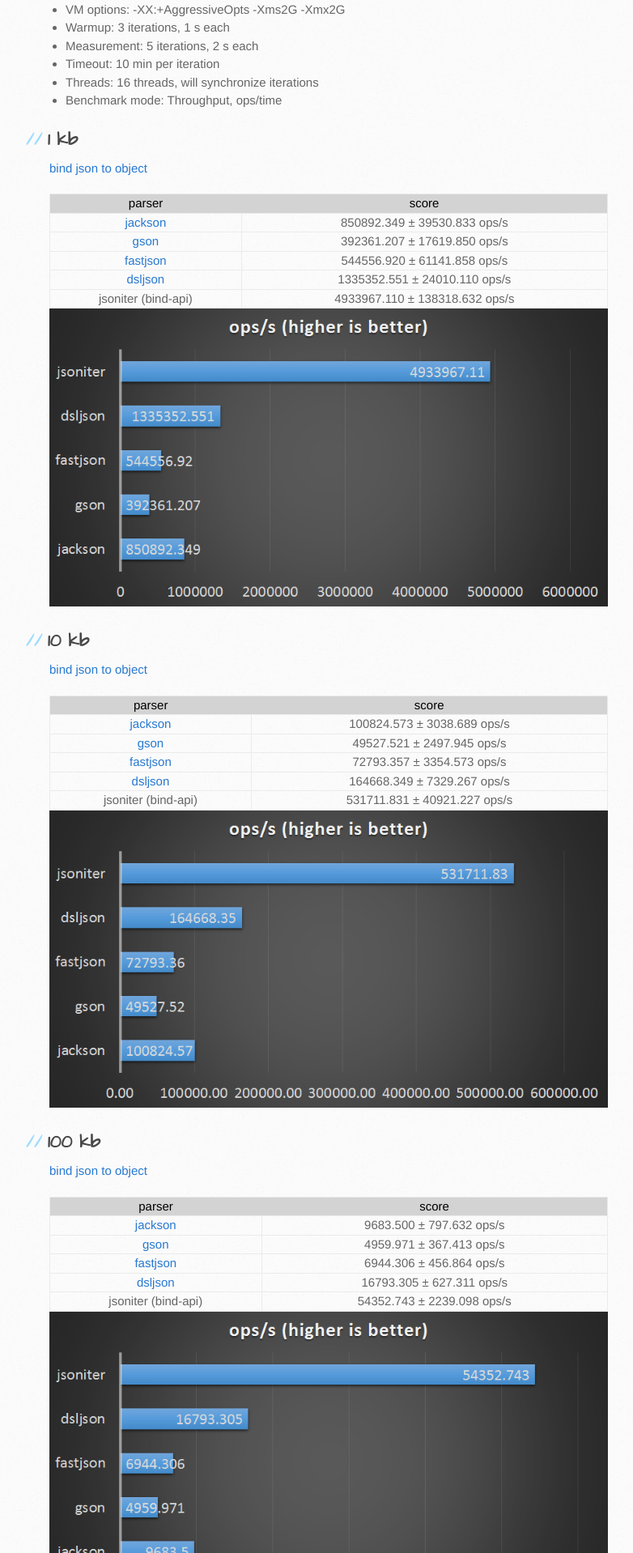
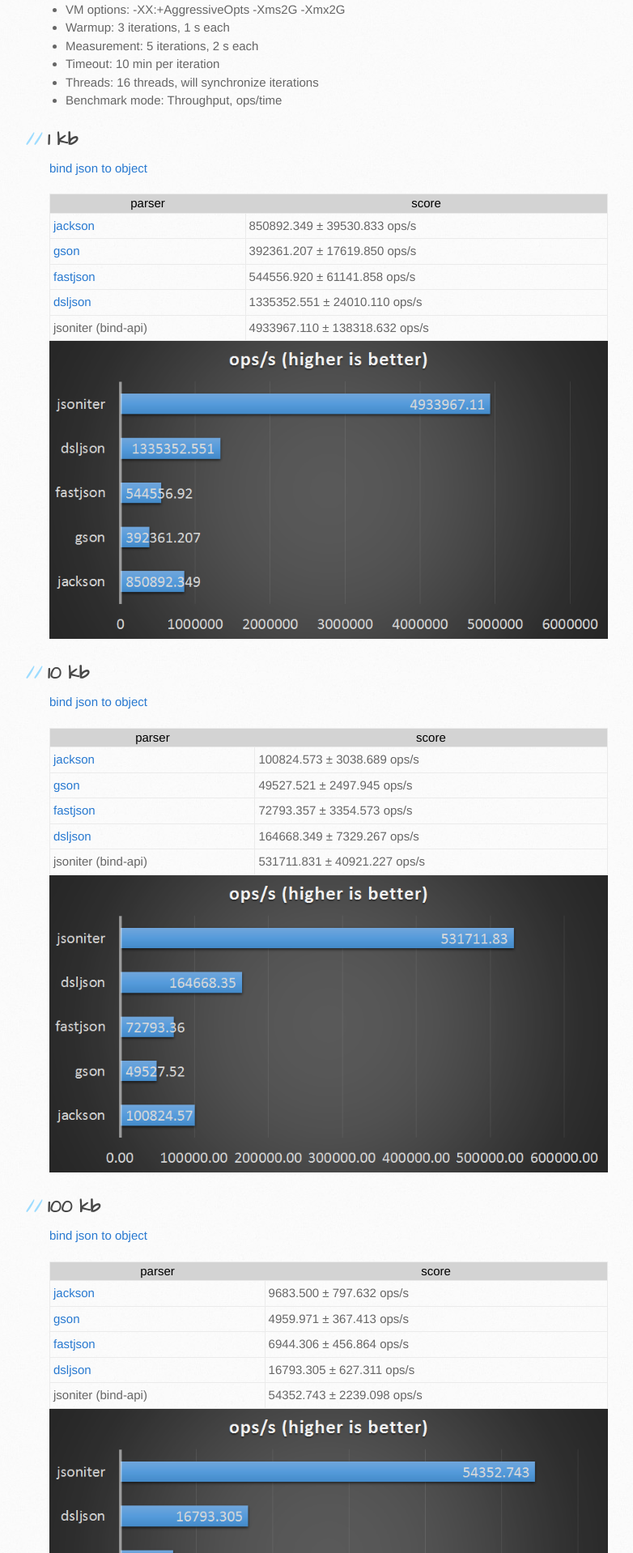
Before and after one commit to json-iterator/json-iterator.github.io, a Jekyll site: the page built from benchmark.md, in a window 1280 px wide. Shown: the part 872-2790 px from the top of the page at 81% size, without its empty margins (109-891 px from the left). Built offline with Jekyll 4.4.1, drawn with Linux system fonts in a browser that asks for light colours; comment, search, counter and statistics services are not loaded.

Commit message:
Update stylesheet.css

```diff
--- a/stylesheets/stylesheet.css
+++ b/stylesheets/stylesheet.css
@@ -601,7 +601,7 @@
 
 td {
   font-weight: 300;
-  text-align: center;
+  padding: 4px;
   border: 1px solid #ebebeb;
 }
 
```
